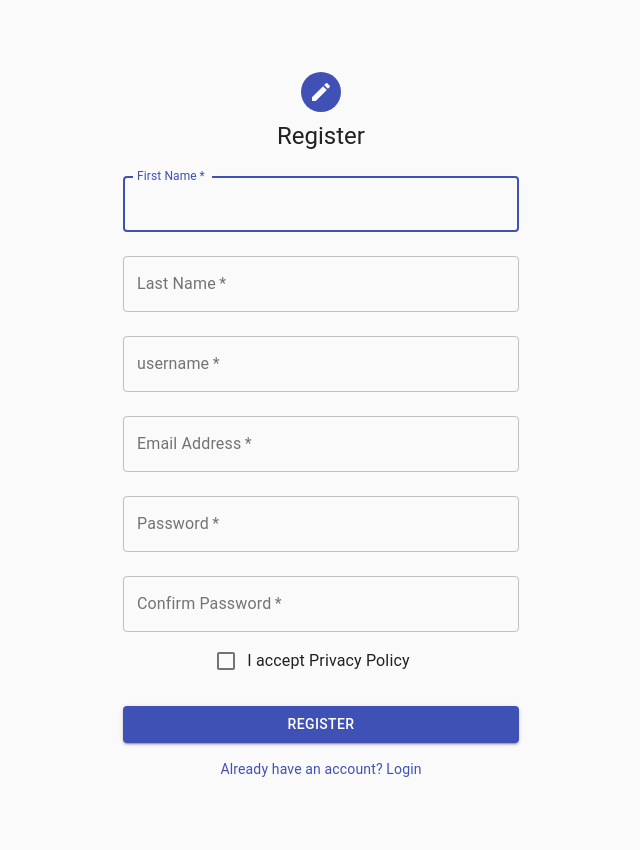
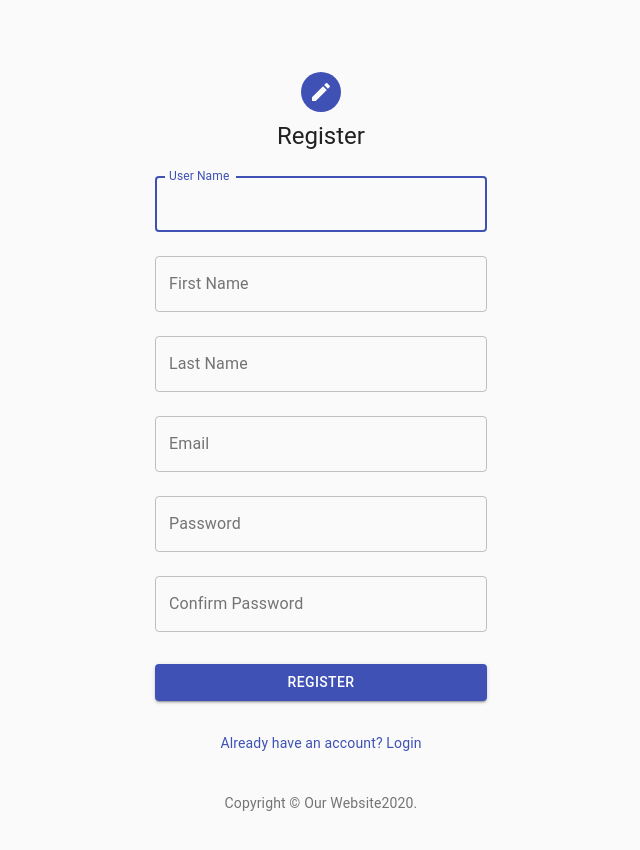
Before and after one commit to msymbolEJA/frontend-textile, a React (Create React App) app: page /register in a window 1280 px wide. Shown: the top 850 px of the page, without its empty margins (319-959 px from the left). Before the commit the page ends 800 px from the top, so only its background shows below. Built offline with nearby package versions, Linux system fonts and the light colour scheme.

Commit message:
add yup and formik to register

```diff
--- a/src/components/login/Login.js
+++ b/src/components/login/Login.js
@@ -4,8 +4,6 @@ import Avatar from "@material-ui/core/Avatar";
 import Button from "@material-ui/core/Button";
 import CssBaseline from "@material-ui/core/CssBaseline";
 import TextField from "@material-ui/core/TextField";
-import FormControlLabel from "@material-ui/core/FormControlLabel";
-import Checkbox from "@material-ui/core/Checkbox";
 import Link from "@material-ui/core/Link";
 import Paper from "@material-ui/core/Paper";
 import Box from "@material-ui/core/Box";
@@ -105,10 +103,6 @@ export default function SignInSide() {
   const classes = useStyles();
   const history = useHistory();
   const [open, setOpen] = useState(false);
-  const [values, setValues] = useState({
-    username: "",
-    password: ""
-  });
 
   const handleOpen = () => {
     setOpen(true);
@@ -212,10 +206,6 @@ export default function SignInSide() {
               error={formik.touched.password && Boolean(formik.errors.password)}
               helperText={formik.touched.password && formik.errors.password}
             />
-            <FormControlLabel
-              control={<Checkbox value="remember" color="primary" />}
-              label="Remember me"
-            />
             <Button
               type="submit"
               fullWidth
--- a/src/components/register/Register.js
+++ b/src/components/register/Register.js
@@ -4,35 +4,74 @@ import Avatar from "@material-ui/core/Avatar";
 import Button from "@material-ui/core/Button";
 import CssBaseline from "@material-ui/core/CssBaseline";
 import TextField from "@material-ui/core/TextField";
-import FormControlLabel from "@material-ui/core/FormControlLabel";
-import Checkbox from "@material-ui/core/Checkbox";
 import Link from "@material-ui/core/Link";
+import Container from "@material-ui/core/Container";
+import Box from "@material-ui/core/Box";
 import Grid from "@material-ui/core/Grid";
 import Typography from "@material-ui/core/Typography";
 import { makeStyles } from "@material-ui/core/styles";
-import Container from "@material-ui/core/Container";
+import CreateIcon from "@material-ui/icons/Create";
+// Post Data
+import { postData } from "../../helper/PostData";
 import Modal from "@material-ui/core/Modal";
-import CreateIcon from "@material-ui/icons/Create";
-// PostDAta
-import { postData } from '../../helper/PostData'
+import { useFormik } from "formik";
+import * as yup from "yup";
+
+const validationSchema = yup.object({
+    username: yup.string("Enter your username")
+        .min(2, "Username should be of minimum 2 characters length.")
+        .required("Username is required"),
+    first_name: yup.string("Enter Your Name")
+        .min(2, "First Name should be of 2 characters length.")
+        .required("First Name is required"),
+    last_name: yup.string("Enter Your First Name")
+        .min(2, "Last Name should be of 2 characters length.")
+        .required("Password is required"),
+    email: yup.string().email('Invalid email').required('Required'),
+    password: yup
+        .string("Enter your password")
+        .min(5, "Password should be of minimum 5 characters length")
+        .required("Password is required"),
+    passwordConfirmation: yup.string()
+        .oneOf([yup.ref('password'), null], 'Passwords must match')
+        .required("Confirm Password")
+});
+
+function Copyright() {
+    return (
+        <Typography variant="body2" color="textSecondary" align="center">
+            {"Copyright © "}
+            <Link color="inherit" href="https://example.com/">
+                Our Website
+      </Link>
+            {new Date().getFullYear()}.
+        </Typography>
+    );
+}
 
 const useStyles = makeStyles((theme) => ({
+    root: {
+        height: "100vh"
+    },
     paper: {
-    marginTop: theme.spacing(8),
+        margin: theme.spacing(8, 4),
         display: "flex",
         flexDirection: "column",
-    alignItems: "center",
+        alignItems: "center"
     },
     avatar: {
         margin: theme.spacing(1),
-    backgroundColor: theme.palette.primary.main,
+        backgroundColor: theme.palette.primary.main
     },
     form: {
         width: "100%", // Fix IE 11 issue.
-    marginTop: theme.spacing(1),
+        marginTop: theme.spacing(1)
     },
     submit: {
-    margin: theme.spacing(3, 0, 2),
+        margin: theme.spacing(3, 0, 2)
+    },
+    accountCheck: {
+        marginTop: theme.spacing(2)
     },
     modalpaper: {
         top: "50%",
@@ -44,7 +83,7 @@ const useStyles = makeStyles((theme) => ({
         border: "2px solid #000",
         boxShadow: theme.shadows[5],
         padding: theme.spacing(2, 4, 3),
-    borderRadius: 10,
+        borderRadius: 10
     },
     error: {
         color: "#8b0000",
@@ -54,35 +93,13 @@ const useStyles = makeStyles((theme) => ({
         fontSize: "1rem",
         display: "flex",
         justifyContent: "center",
-    alignItems: "center",
-  },
-  succes: {
-    color: "#678468",
-    backgroundColor: "#EDF7ED",
-    borderRadius: "5px",
-    height: "2rem",
-    fontSize: "1rem",
-    display: "flex",
-    justifyContent: "center",
-    alignItems: "center",
-  },
+        alignItems: "center"
+    }
 }));
 
 export default function Register() {
     const classes = useStyles();
     const history = useHistory();
-  const [formErrors, setFormErrors] = useState({});
-  const [values, setValues] = useState({
-    username: "",
-    first_name: "",
-    last_name: "",
-    email: "",
-    password: "",
-    confirm_password: "",
-    policy: false,
-  });
-
-  // Modal
     const [open, setOpen] = useState(false);
 
     const handleOpen = () => {
@@ -94,15 +111,16 @@ export default function Register() {
     };
 
     const handleMainPage = () => {
-    history.push("/");
+        handleClose();
+        history.push("/")
     };
 
     const body = (
         <div className={classes.modalpaper}>
             <Grid container spacing={2}>
                 <Grid item xs={12}>
-          <div className={classes.succes}>
-            <span>Regisered Succesfully! Wait for Account Verificitain.</span>
+                    <div className={classes.error}>
+                        <span>Registered succesfully! Wait for admin verification.</span>
                     </div>
                 </Grid>
             </Grid>
@@ -114,68 +132,32 @@ export default function Register() {
                 className={classes.submit}
                 onClick={handleMainPage}
             >
-        Login Page
+                Ok
       </Button>
         </div>
     );
 
-  // Validation
-
-  const handleChange = (e) => {
-    // console.log(info);
-    setValues({ ...values, [e.target.name]: e.target.value });
-  };
-
-  const handlePolicyChange = (e) => {
-    setValues({ ...values, policy: e.target.checked });
-  };
-
-  const handleSubmit = (e) => {
-    e.preventDefault();
-    // validate();
-    let result = validate();
-    if (Object.keys(result).length === 0 && result.constructor === Object) {
+    const formik = useFormik({
+        initialValues: {
+            username: "",
+            first_name: "",
+            last_name: "",
+            email: "",
+            password: "",
+            passwordConfirmation: "",
+            registerPrivacy: false
+        },
+        validationSchema: validationSchema,
+        onSubmit: (values) => {
             postData("http://144.202.67.136:8080/account/register/", values).then((data) => {
-        console.log("Data", data)
+                handleOpen()
+                history.push("/");
             }).catch((error) => {
-        handleOpen()
                 console.log("Error", error)
             })
-      console.log(values)
-      handleOpen();
-    } else {
-      setFormErrors(validate());
+            handleOpen()
         }
-  };
-
-  const validate = () => {
-    let errors = {};
-
-    if (!values.first_name) {
-      errors.first_name = "Fill the First Name!";
-    } else if (!values.last_name) {
-      errors.last_name = "Fill the Last Name!";
-    } else if (!values.username) {
-      errors.username = "Fill the username!";
-    } else if (!values.email) {
-      errors.email = "Fill the Email Address!";
-    } else if (
-      !/^[A-Z0-9._%+-]+@[A-Z0-9.-]+\.[A-Z]{2,4}$/i.test(values.email)
-    ) {
-      errors.email = "Invalid Email Address!";
-    } else if (!values.password) {
-      errors.password = "Enter Password!";
-    } else if (values.password.length < 8) {
-      errors.password = "Password must be min 8 characters!";
-    } else if (!values.confirm_password) {
-      errors.confirm_password = "Confirm Password!";
-    } else if (!(values.password === values.confirm_password)) {
-      errors.confirm_password = "Passwords must be matched!";
-    } else if (!values.policy) {
-      errors.policy = "You should accept Privacy Policy!";
-    }
-    return errors;
-  };
+    });
 
     return (
         <Container component="main" maxWidth="xs">
@@ -187,128 +169,93 @@ export default function Register() {
                 <Typography component="h1" variant="h5">
                     Register
                     </Typography>
-        <form onSubmit={handleSubmit} className={classes.form} noValidate>
+                <form className={classes.form} onSubmit={formik.handleSubmit}>
                     <TextField
                         variant="outlined"
                         margin="normal"
-            required
+                        fullWidth
+                        id="username"
+                        label="User Name"
+                        name="username"
+                        autoComplete="username"
+                        onChange={formik.handleChange}
+                        onBlur={formik.handleBlur}
+                        autoFocus
+                        value={formik.values.username}
+                        error={formik.touched.username && Boolean(formik.errors.username)}
+                        helperText={formik.touched.username && formik.errors.username}
+                    />
+                    <TextField
+                        variant="outlined"
+                        margin="normal"
                         fullWidth
                         id="first_name"
                         label="First Name"
-            onChange={handleChange}
-            defaultValue={values.first_name}
                         name="first_name"
                         autoComplete="first_name"
-            autoFocus
+                        onChange={formik.handleChange}
+                        onBlur={formik.handleBlur}
+                        value={formik.values.first_name}
+                        error={formik.touched.first_name && Boolean(formik.errors.first_name)}
+                        helperText={formik.touched.first_name && formik.errors.first_name}
                     />
-          {formErrors.first_name && (
-            <div className={classes.error}>
-              <span>{formErrors.first_name}</span>
-            </div>
-          )}
+
                     <TextField
                         variant="outlined"
                         margin="normal"
-            required
                         fullWidth
                         id="last_name"
                         label="Last Name"
-            onChange={handleChange}
-            defaultValue={values.last_name}
                         name="last_name"
                         autoComplete="last_name"
+                        onChange={formik.handleChange}
+                        onBlur={formik.handleBlur}
+                        value={formik.values.last_name}
+                        error={formik.touched.last_name && Boolean(formik.errors.last_name)}
+                        helperText={formik.touched.last_name && formik.errors.last_name}
                     />
-          {formErrors.last_name && (
-            <div className={classes.error}>
-              <span>{formErrors.last_name}</span>
-            </div>
-          )}
                     <TextField
                         variant="outlined"
                         margin="normal"
-            required
                         fullWidth
-            id="username"
-            label="username"
-            onChange={handleChange}
-            defaultValue={values.username}
-            name="username"
-            autoComplete="username"
+                        id="email"
+                        label="Email"
+                        name="email"
+                        autoComplete="email"
+                        onChange={formik.handleChange}
+                        onBlur={formik.handleBlur}
+                        value={formik.values.email}
+                        error={formik.touched.email && Boolean(formik.errors.email)}
+                        helperText={formik.touched.email && formik.errors.email}
                     />
-          {formErrors.username && (
-            <div className={classes.error}>
-              <span>{formErrors.username}</span>
-            </div>
-          )}
                     <TextField
                         variant="outlined"
                         margin="normal"
-            required
-            fullWidth
-            id="email"
-            label="Email Address"
-            name="email"
-            onChange={handleChange}
-            defaultValue={values.email}
-            autoComplete="email"
-          />
-          {formErrors.email && (
-            <div className={classes.error}>
-              <span>{formErrors.email}</span>
-            </div>
-          )}
-          <TextField
-            variant="outlined"
-            margin="normal"
-            required
                         fullWidth
                         name="password"
                         label="Password"
                         type="password"
                         id="password"
-            onChange={handleChange}
-            defaultValue={values.password}
-            autoComplete="current-password"
+                        value={formik.values.password}
+                        onChange={formik.handleChange}
+                        onBlur={formik.handleBlur}
+                        error={formik.touched.password && Boolean(formik.errors.password)}
+                        helperText={formik.touched.password && formik.errors.password}
                     />
-          {formErrors.password && (
-            <div className={classes.error}>
-              <span>{formErrors.password}</span>
-            </div>
-          )}
                     <TextField
                         variant="outlined"
                         margin="normal"
-            required
                         fullWidth
-            name="confirm_password"
+                        name="passwordConfirmation"
                         label="Confirm Password"
                         type="password"
-            id="confirm_password"
-            onChange={handleChange}
-            defaultValue={values.confirm_password}
-            autoComplete="current-password"
+                        id="passwordConfirmation"
+                        value={formik.values.passwordConfirmation}
+                        onChange={formik.handleChange}
+                        onBlur={formik.handleBlur}
+                        error={formik.touched.passwordConfirmation && Boolean(formik.errors.passwordConfirmation)}
+                        helperText={formik.touched.passwordConfirmation && formik.errors.passwordConfirmation}
                     />
-          {formErrors.confirm_password && (
-            <div className={classes.error}>
-              <span>{formErrors.confirm_password}</span>
-            </div>
-          )}
-          <FormControlLabel
-            control={
-              <Checkbox
-                value="remember"
-                defaultValue={values.policy}
-                color="primary"
-                onChange={handlePolicyChange}
-              />
-            }
-            label="I accept Privacy Policy"
-          />
-          {formErrors.policy && (
-            <div className={classes.error}>
-              <span>{formErrors.policy}</span>
-            </div>
-          )}
                     <Button
                         type="submit"
                         fullWidth
@@ -327,13 +274,18 @@ export default function Register() {
                         {body}
                     </Modal>
                     <Grid container>
-            <Grid item xs>
+                    </Grid>
+                    <Grid container>
+                        <Grid item xs className={classes.accountCheck}>
                             <Link href="/" variant="body2">
                                 Already have an account? Login
                 </Link>
                         </Grid>
                     </Grid>
                 </form>
+                <Box mt={5}>
+                    <Copyright />
+                </Box>
             </div>
         </Container>
     );
```
Lines whose indentation alone changed are shown as unchanged.
